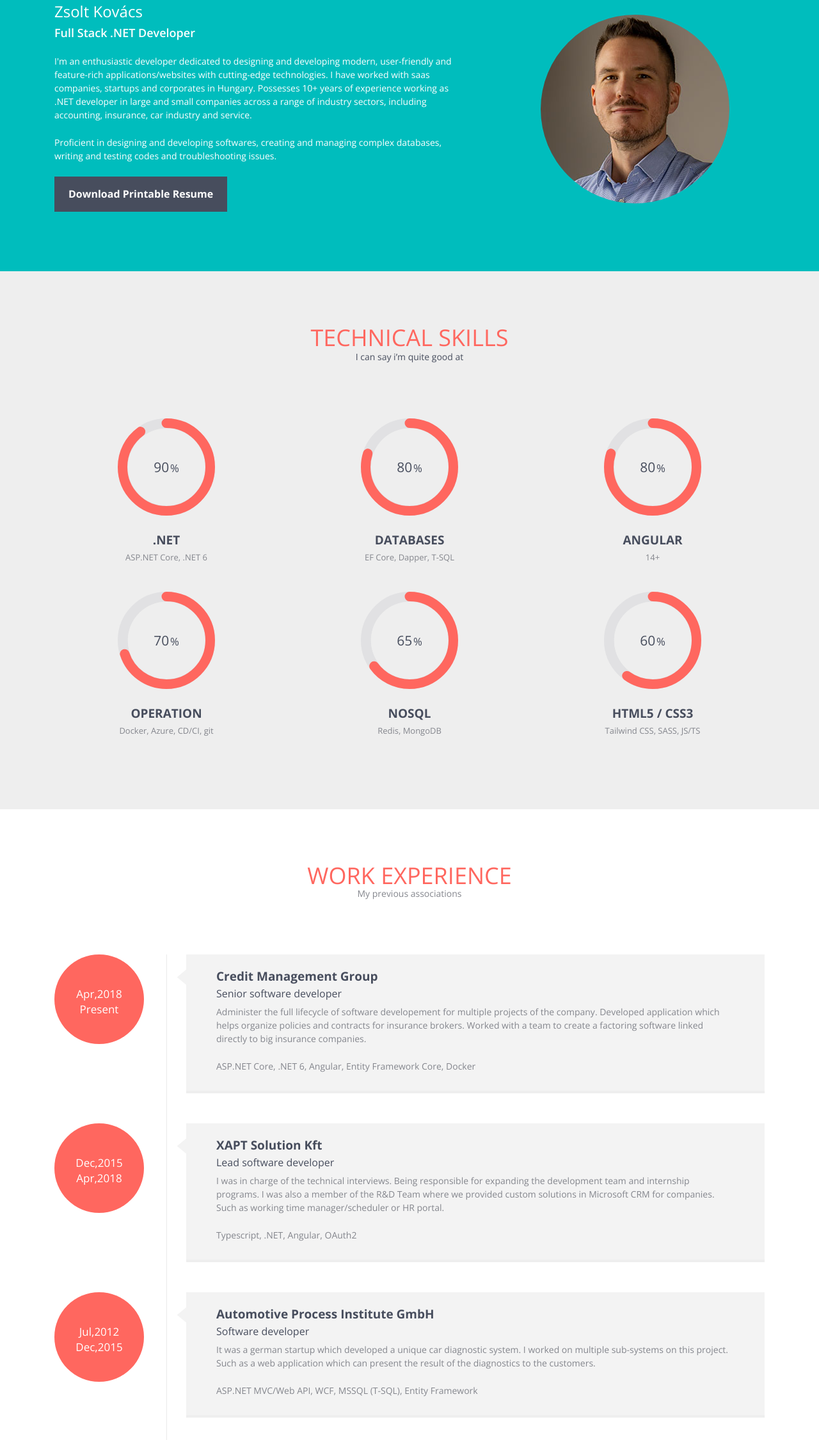
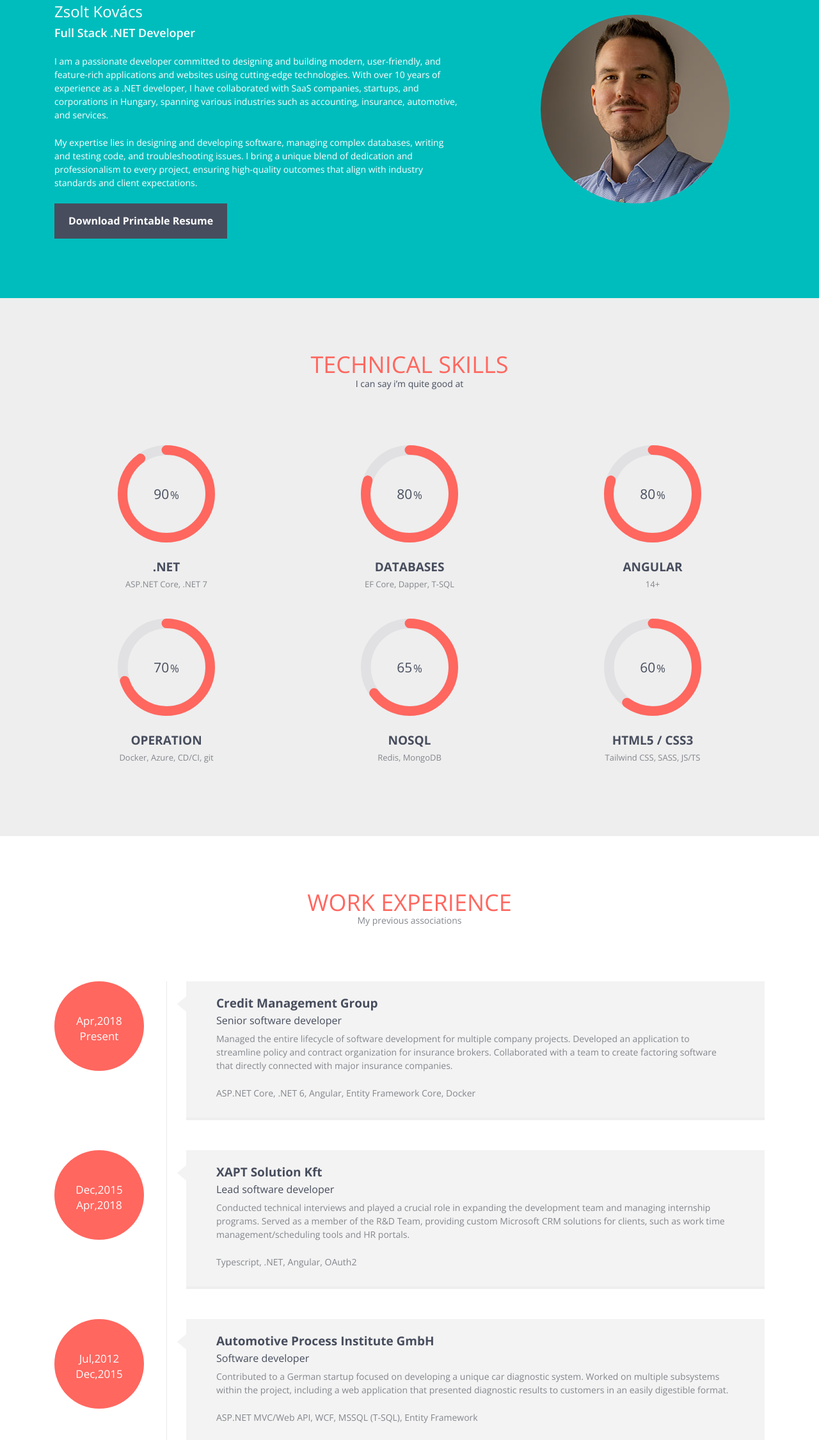
Before and after one commit to zskovacs/curriculum-vitae, a plain HTML site: page index.html in a window 1280 px wide. Shown: the part 1010-3261 px from the top of the page at 64% size. Drawn offline with nearby package versions, Linux system fonts and the light colour scheme.

Commit message:
Improve CV

```diff
--- a/index.html
+++ b/index.html
@@ -95,17 +95,11 @@
                         <h3>Zsolt Kovács</h3>
                         <h4 class="subHeading">Full Stack .NET Developer</h4>
                         <p>
-                            I'm an enthusiastic developer dedicated to designing and developing modern, user-friendly and
-                            feature-rich applications/websites with cutting-edge technologies.
-                            I have worked with saas companies, startups and corporates in Hungary.
-                            Possesses 10+ years of experience working as .NET developer in large and small companies
-                            across a range of industry sectors, including accounting, insurance, car industry and
-                            service.
+                            I am a passionate developer committed to designing and building modern, user-friendly, and feature-rich applications and websites using cutting-edge technologies. With over 10 years of experience as a .NET developer, I have collaborated with SaaS companies, startups, and corporations in Hungary, spanning various industries such as accounting, insurance, automotive, and services.
                         </p>
 
                         <p>
-                            Proficient in designing and developing softwares, creating and managing complex databases,
-                            writing and testing codes and troubleshooting issues.</p>
+                            My expertise lies in designing and developing software, managing complex databases, writing and testing code, and troubleshooting issues. I bring a unique blend of dedication and professionalism to every project, ensuring high-quality outcomes that align with industry standards and client expectations.</p>
                         <a href="./assets/CV_Zsolt_Kovacs_eng.pdf" class="bntDownload">Download Printable Resume</a>
                     </div>
                     <div class=" col-xs-12 col-sm-12 col-md-4 col-lg-4 col-md-offset-1 col-lg-offset-1 proPic"> <img
@@ -126,7 +120,7 @@
                         <div class=" col-xs-12 col-sm-6 col-md-6 col-lg-6 skills"> <span class="chart skilBg"
                                 data-percent="90"> <span class="percent"></span> </span>
                             <h4>.NET</h4>
-                            <p>ASP.NET Core, .NET 6</p>
+                            <p>ASP.NET Core, .NET 7</p>
                         </div>
                     </div>
 
@@ -186,9 +180,7 @@
                             <h4>Credit Management Group</h4>
                             <h5>Senior software developer</h5>
                             <p>
-                                Administer the full lifecycle of software developement for multiple projects of the
-                                company. Developed application which helps organize policies and contracts for insurance brokers.
-                                Worked with a team to create a factoring software linked directly to big insurance companies.
+                                Managed the entire lifecycle of software development for multiple company projects. Developed an application to streamline policy and contract organization for insurance brokers. Collaborated with a team to create factoring software that directly connected with major insurance companies.
                             </p>
                             <p>ASP.NET Core, .NET 6, Angular, Entity Framework Core, Docker</p>
                         </div>
@@ -204,10 +196,7 @@
                         <div class="exCon">
                             <h4>XAPT Solution Kft</h4>
                             <h5>Lead software developer</h5>
-                            <p>I was in charge of the technical interviews. Being responsible for expanding the
-                                development team and internship programs.
-                                I was also a member of the R&D Team where we provided custom solutions in Microsoft CRM for companies. Such as working time
-                                manager/scheduler or HR portal.
+                            <p>Conducted technical interviews and played a crucial role in expanding the development team and managing internship programs. Served as a member of the R&D Team, providing custom Microsoft CRM solutions for clients, such as work time management/scheduling tools and HR portals.
                             </p>
                             <p>Typescript, .NET, Angular, OAuth2</p>
                         </div>
@@ -223,9 +212,7 @@
                         <div class="exCon">
                             <h4>Automotive Process Institute GmbH</h4>
                             <h5>Software developer</h5>
-                            <p>It was a german startup which developed a unique car diagnostic system. I worked on
-                                multiple sub-systems on this project. Such as a web application which can present the
-                                result of the diagnostics to the customers.
+                            <p>Contributed to a German startup focused on developing a unique car diagnostic system. Worked on multiple subsystems within the project, including a web application that presented diagnostic results to customers in an easily digestible format.
                             </p>
                             <p>ASP.NET MVC/Web API, WCF, MSSQL (T-SQL), Entity Framework</p>
                         </div>
@@ -241,8 +228,7 @@
                         <div class="exCon">
                             <h4>Digital Line Informatics Kft.</h4>
                             <h5>Web developer intern</h5>
-                            <p>In my collage years I worked as a web developer. At this company I designed and
-                                established user-friendly websites for the customers alongside a UI designer.</p>
+                            <p>During my college years, I designed and implemented user-friendly websites for clients in collaboration with a UI designer. Gained valuable experience in web development and honed my skills in creating visually appealing and functional digital solutions.</p>
                             <p>ASP.NET, Entity Framework, HTML, CSS, KnockoutJS, AngularJS, jQuery</p>
                         </div>
                     </div>
@@ -267,8 +253,7 @@
                             <h4>Computer Engineering, B.Sc.</h4>
                             <h5>Budapest University of Technology and Economics</h5>
                             <p>
-                                I chose telecommunications and media informatics specialization because I wanted to deepen my knowledge in computer networking and security.
-                                After I graduated I decided to stick with coding, but the knowledge I've got from here comes in handy in software developement as well.
+                                I pursued a specialization in Telecommunications and Media Informatics to deepen my understanding of computer networking and security. Although I ultimately chose a career in software development after graduation, the knowledge I gained from my studies has proven invaluable in my professional endeavors.
                             </p>
                         </div>
                     </div>
```
Also changed, not shown: 1 other file.
